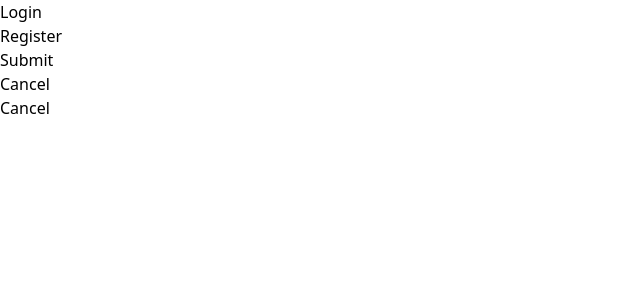
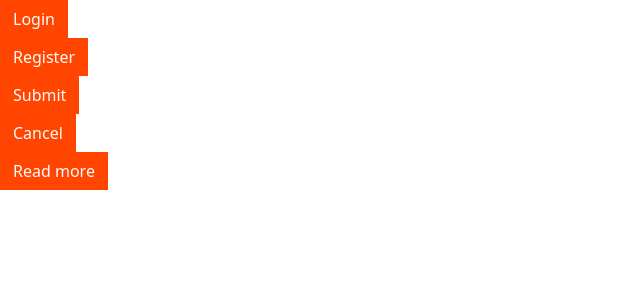
Before and after one commit to Nimira43/Components-React, a React (Create React App) app: page / in a window 1280 px wide. Shown: the top 300 px of the page, without its empty margins (0-640 px from the left). Built offline with nearby package versions, Linux system fonts and the light colour scheme.

Commit message:
Setting up the primary button

```diff
--- a/src/App.js
+++ b/src/App.js
@@ -1,5 +1,5 @@
 import Button from './Button'
-// import './index.css'
+import './index.css'
 
 function App() {
   return (
@@ -11,13 +11,13 @@ function App() {
         <Button secondary outline rounded>Register</Button>
       </div>
       <div>
-        <Button warning outline rounded>Submit</Button>
+        <Button forest outline rounded>Submit</Button>
       </div>
       <div>
-        <Button danger rounded>Cancel</Button>
+        <Button alert rounded>Cancel</Button>
       </div>
       <div>
-        <Button primary rounded>Cancel</Button>
+        <Button blaze rounded>Read more</Button>
       </div>
     </div>
   )
--- a/src/Button.js
+++ b/src/Button.js
@@ -4,14 +4,14 @@ function Button({
   children,
   primary,
   secondary,
-  success,
-  warning,
-  danger,
+  forest,
+  alert,
+  blaze,
   outline,
   rounded
 }) {
   return(
-    <button>
+    <button className='px-3 py-1.5 border border-[#ff4500] bg-[#ff4500] text-[#fffcfa]'>
       {children}
     </button>
   )
@@ -21,19 +21,19 @@ Button.propTypes = {
   checkVariationValue: ({
     primary,
     secondary,
-    success,
-    warning,
-    danger
+    forest,
+    alert,
+    blaze,
   }) => {
     const count =
       Number(!!primary) +
       Number(!!secondary) +
-      Number(!!warning) +
-      Number(!!success) +
-      Number(!!danger)
+      Number(!!forest) +
+      Number(!!alert) +
+      Number(!!blaze)
 
       if (count > 1) {
-        return new Error('Only one of primary, secondary, success, warning or danger can be true')
+        return new Error('Only one of primary, secondary, forest, alert or blaze can be true')
       }
   }
 }
--- a/src/index.css
+++ b/src/index.css
@@ -1,3 +1,7 @@
 @tailwind base;
 @tailwind components;
 @tailwind utilities;
+
+body {
+  color: #fffcfa;
+}
```
